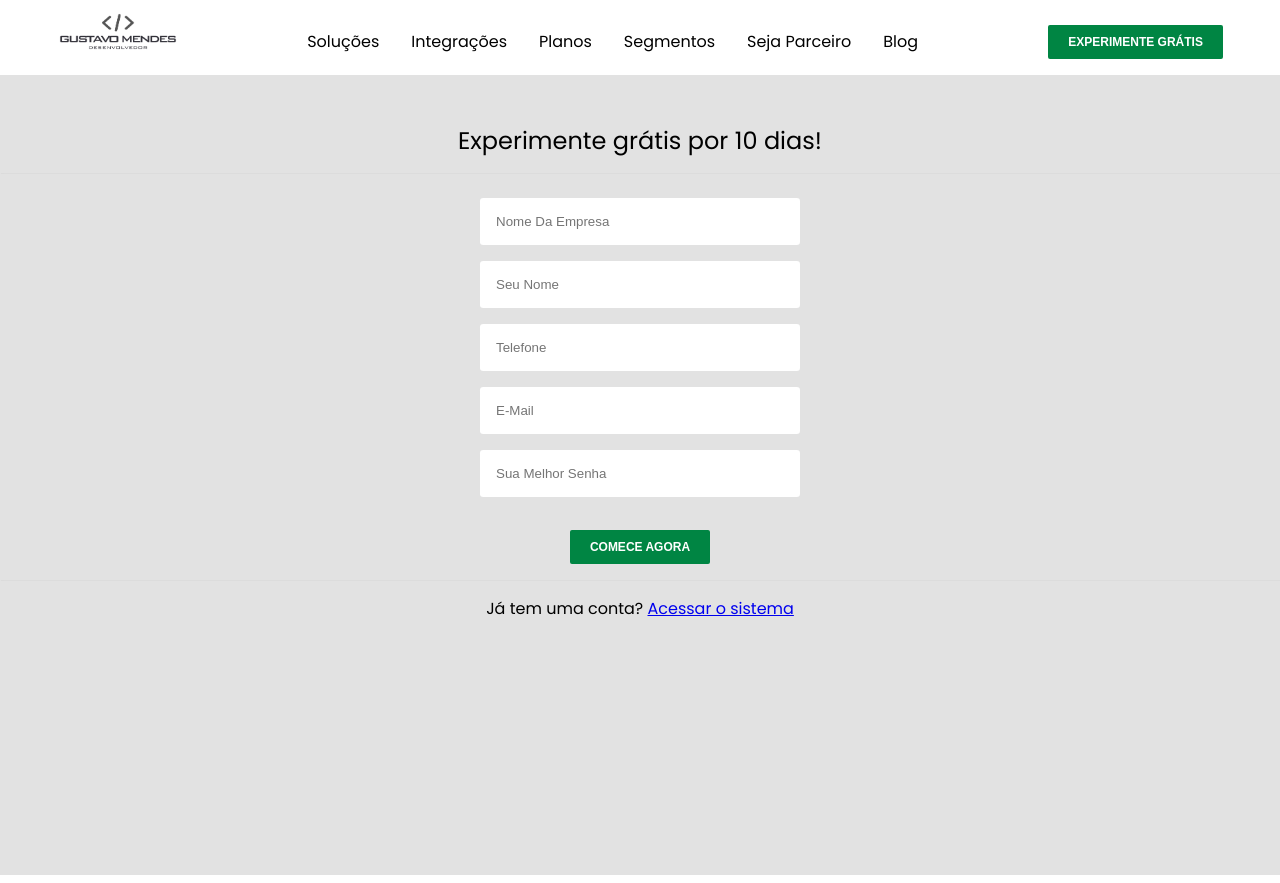
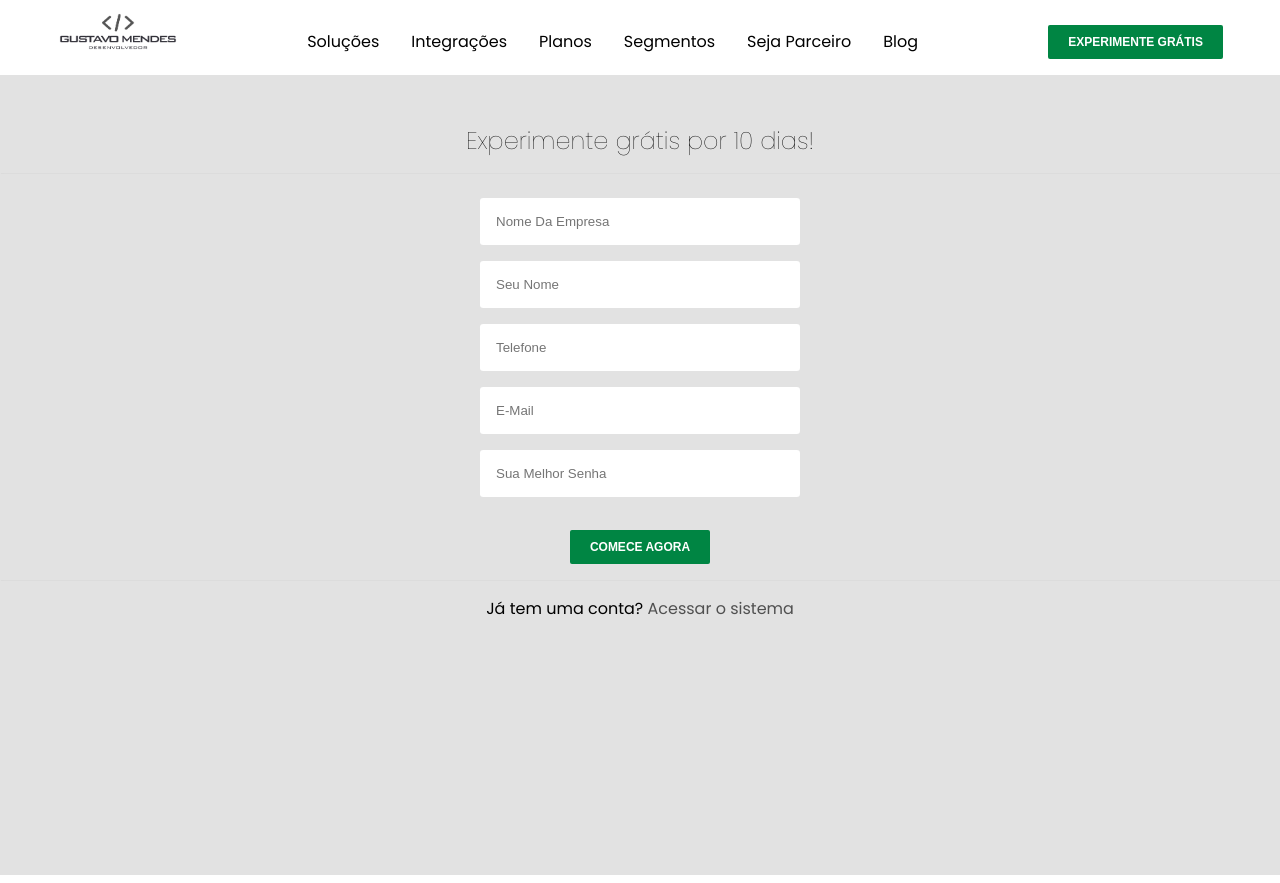
Before and after one commit to GustavoRMendes/sistema-de-cotacao, a Next.js app: page /solucoes in a window 1280 px wide. Built offline with nearby package versions, Linux system fonts and the light colour scheme.

Commit message:
link style

```diff
--- a/src/app/globals.css
+++ b/src/app/globals.css
@@ -1,3 +1,7 @@
+
+@import url('https://fonts.googleapis.com/css2?family=Open+Sans:ital,wght@0,300..800;1,300..800&family=Poppins:ital,wght@0,100;0,200;0,300;0,400;0,500;0,600;0,700;0,800;0,900;1,100;1,200;1,300;1,400;1,500;1,600;1,700;1,800;1,900&family=Roboto:ital,wght@0,100;0,300;0,400;0,500;0,700;0,900;1,100;1,300;1,400;1,500;1,700;1,900&display=swap')
+;
+
 * {
   padding: 0;
   margin: 0;
@@ -93,3 +97,7 @@ input {
   border: none;
   text-transform: capitalize;
 }
+.acessar{
+  color: rgb(80, 80, 80);
+  text-decoration: none;
+}
--- a/src/components/form-seg.tsx
+++ b/src/components/form-seg.tsx
@@ -4,17 +4,15 @@ import React from 'react'
 export default function FormPage () {
   return (
     <>
-
-
       <form className='form'>
-        <input type="text" placeholder='Nome da Empresa' /> <br/>
-        <input type="text" placeholder='Seu nome' /> <br/>
+        <input type="text" placeholder='Nome da Empresa' id='empresa' name='empresa' /> <br/>
+        <input type="text" placeholder='Seu nome' id='nome' name='nome' /> <br/>
         <input type="text" placeholder='Telefone' /> <br/>
         <input type="text" placeholder='E-mail' /> <br/>
         <input type="text" placeholder='Sua melhor senha' /><br/> <br/>
         <button className='contato'>COMECE AGORA</button>
       </form>
-      <p className='login'>Já tem uma conta? <Link href='/'>Acessar o sistema</Link></p>
+      <p className='login'>Já tem uma conta? <a href='/' className='acessar'>Acessar o sistema</a></p>
     </>
   )
 }
```
